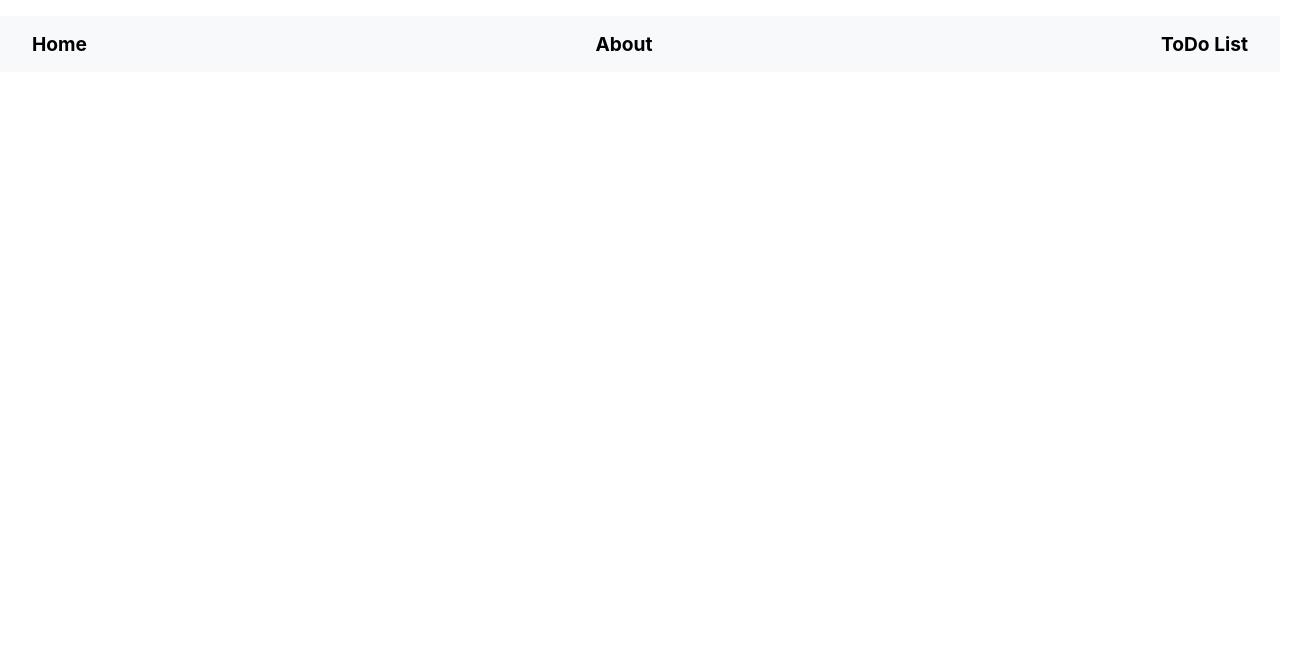
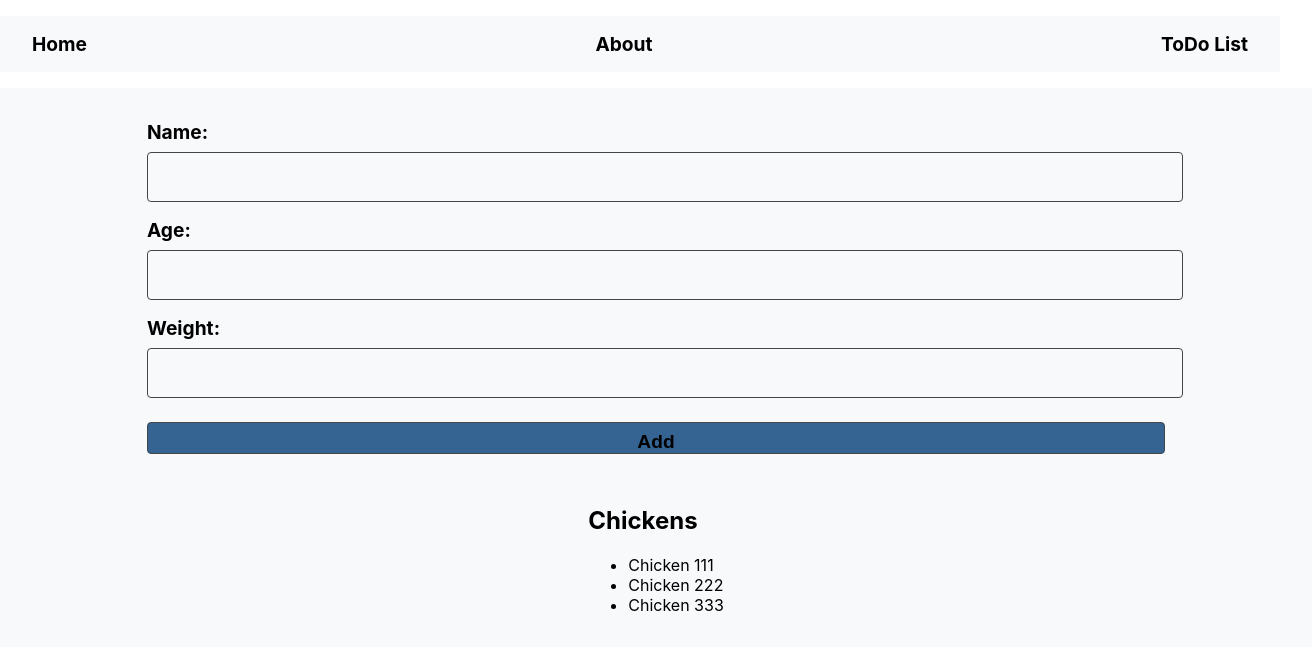
Before and after one commit to troias/TS-Muckarond, a React (Create React App) app: page / in a window 1280 px wide. Shown: the top 650 px of the page, 1312 px wide, since content can reach past the window. Built offline with nearby package versions, Linux system fonts and the light colour scheme.

Commit message:
scribble code

```diff
--- a/package.json
+++ b/package.json
@@ -39,5 +39,8 @@
       "last 1 firefox version",
       "last 1 safari version"
     ]
+  },
+  "devDependencies": {
+    "jest": "^28.1.3"
   }
 }
--- a/src/App.css
+++ b/src/App.css
@@ -20,7 +20,7 @@
   font-size: 1.2rem;
   font-weight: bold;
   transition: all 0.3s ease-in-out;
-  -ms-text-underline-position: unset;
+
 
 
 
@@ -44,27 +44,18 @@
   animation-delay: 0s;
   animation-iteration-count: 1;
 
-
-
   }
 
   @keyframes navHover {
     0% {
       transform: scale(1);
 
-
-
-
     }
     50% {
       transform: scale(1.2);
-
-
-
     }
     100% {
       transform: scale(1);
-
     }
   }
 
@@ -72,3 +63,70 @@
   color: #010102;
   text-decoration: none;
 }
+
+.chicken-form {
+  display: flex;
+  flex-direction: column;
+  align-items: center;
+  justify-content: space-around;
+  width: 100%;
+  height: 100%;
+  background-color: #f8f9fa;
+  padding: 1rem;
+}
+
+.chicken-form input {
+  width: 100%;
+  height: 2rem;
+  border: 1px solid #42464a;
+  border-radius: 0.25rem;
+  padding: 0.5rem;
+  margin-bottom: 1rem;
+  font-size: 1.2rem;
+  font-weight: bold;
+  color: #010102;
+  background-color: #f8f9fa;
+  transition: all 0.3s ease-in-out;
+  padding-top: 0.5rem;
+  margin-top: 0.5rem;
+}
+
+.chicken-form input:focus {
+  outline: none;
+  border: 1px solid #f1f2f6;
+  box-shadow: 0 0 0 0.2rem rgba(0, 0, 0, 0.25);
+}
+
+.chicken-form input:focus:invalid {
+  border: 1px solid #f1f2f6;
+  box-shadow: 0 0 0 0.2rem rgba(0, 0, 0, 0.25);
+}
+
+.chicken-form input:focus:valid {
+  border: 1px solid #010102;
+  box-shadow: 0 0 0 0.2rem rgba(0, 0, 0, 0.25);
+}
+
+.chicken-form label {
+  font-size: 1.2rem;
+  font-weight: bold;
+  color: #010102;
+  padding-bottom: 0.5rem;
+}
+
+.chicken-form button {
+  width: 100%;
+  height: 2rem;
+  border: 1px solid #42464a;
+  border-radius: 0.25rem;
+  padding: 0.5rem;
+  margin-bottom: 1rem;
+  font-size: 1.2rem;
+  font-weight: bold;
+  color: #010102;
+  background-color: #356392;
+  transition: all 0.3s ease-in-out;
+  padding-top: 0.5rem;
+  margin-top: 0.5rem;
+
+}
--- a/src/App.tsx
+++ b/src/App.tsx
@@ -1,17 +1,81 @@
-import React from 'react'
+import React, { useReducer, useRef, useState } from 'react'
 import logo from './logo.svg'
 import './App.css'
+import Chicken from './models/chicken'
+
+
+type ChickenType = {
+  id: string
+  name: string
+  age: number
+  weight: number
+  getWeight(): number
+}
+
+type ChickenFormProps = {
+
+}
+
+type ChickenFormState = {
+  id: string
+  name: string
+  age: number
+  weight: number
+}
+
+
+
+const initialState = {
+  chickens: [
+    new Chicken("1", "Chicken 1", 1, 1),
+    new Chicken("2", "Chicken 2", 2, 2),
+    new Chicken("3", "Chicken 3", 3, 3),
+  ]
+}
+
+
+
+
+console.log("initialState", initialState)
+
+const reducer = (state: any, action: any) => {
+  switch (action.type) {
+    case 'ADD_CHICKEN':
+      return {
+        ...state,
+        chickens: [...state.chickens, action.payload]
+      }
+    case 'REMOVE_CHICKEN':
+      return {
+        ...state,
+        chickens: state.chickens.filter((chicken: any) => chicken.id !== action.payload)
+      }
+    default:
+      return state
+  }
+}
+
+
 
 function App() {
+
+  const [state, dispatch] = useReducer(reducer, initialState)
+
+  console.log("state", state)
+
   return (
     <div>
       <header className="App-header">
         <NavBar />
       </header>
 
-      <div className="App">
-
+      <div className="chicken-form">
+        <ChickenForm />
         <div>
+          <div>
+            <h2>Chickens</h2>
+            <ChickenList />
+          </div>
 
         </div>
       </div>
@@ -23,7 +87,7 @@ const NavBar = () => {
   return (
     <nav className="navbar__wraper">
       <ul className="navbar">
-        <li className="navbar__item">
+        <li >
           <a href="#">Home</a>
         </li>
         <li>
@@ -37,4 +101,121 @@ const NavBar = () => {
   )
 }
 
+const ChickenList = () => {
+  const [state, dispatch] = useReducer(reducer, initialState)
+  return (
+    <div className="chicken-list">
+      <ul>
+        {state.chickens.map((chicken: any) => {
+          return (
+            <li key={chicken.id}>
+              <span>{chicken.name}</span>
+              <span>{chicken.age}</span>
+              <span>{chicken.weight}</span>
+            </li>
+          )
+        }
+        )}
+      </ul>
+    </div>
+  )
+}
+
+
+const ChickenForm: React.FC<ChickenFormProps> = () => {
+
+  const [state, dispatch] = useReducer(reducer, initialState)
+
+  const [name, setName] = useState('')
+  const [age, setAge] = useState(0)
+  const [weight, setWeight] = useState(0)
+
+
+  const handleSubmit = (e: any) => {
+    e.preventDefault()
+
+
+
+    const id = Math.random().toString()
+
+    const nameRef = nameInput.current.value || name
+    const ageRef = ageInput.current.value || age
+    const weightRef = weightInput.current.value || weight
+
+    const chicken: ChickenFormState = new Chicken(id, nameRef, ageRef, weightRef)
+
+
+    // console.log("id", id),
+    console.log("chicken", chicken)
+
+
+
+
+    // const chicken = new Chicken(id, name, age, weight)
+
+
+
+
+
+
+    // console.log("e.target.elements", chicken)
+
+    dispatch({ type: 'ADD_CHICKEN', chicken })
+
+  }
+
+  const nameInput = useRef<any>(null) // useRef is a hook that lets you refer to DOM nodes so you can attach event listeners to them.
+  const ageInput = useRef<any>(null)
+  const weightInput = useRef<any>(null)
+
+  const inputHandler = (e: any) => {
+    switch (e.target.name) {
+      case 'name':
+        setName(e.target.value)
+        break
+      case 'age':
+        setAge(e.target.value)
+        break
+      case 'weight':
+        setWeight(e.target.value)
+        break
+      default:
+        break
+    }
+  }
+
+
+
+  return (
+    <div className="chicken-form">
+      <form >
+        <label>
+          Name:
+          <input type="text" ref={nameInput} onChange={inputHandler} />
+        </label>
+        <label>
+          Age:
+          <input type="text" ref={ageInput} /// <reference path="" />
+            onChange={inputHandler} />
+        </label>
+        <label>
+          Weight:
+          <input type="text" ref={weightInput} onChange={inputHandler} />
+        </label>
+        <div className="button-wrapper">
+
+          <button type="submit" onClick={handleSubmit}>Add</button>
+        </div>
+      </form>
+    </div>
+  )
+}
+
+
+
+
+
+
+
+
 export default App
--- /dev/null
+++ b/src/models/chicken.tsx
@@ -0,0 +1,19 @@
+class Chicken {
+    id: string
+    name: string
+    age: number
+    weight: number
+    getWeight(): number {
+        return this.weight
+    }
+
+    constructor(id: string, name: string, age: number, weight: number) {
+        this.id = id
+        this.name = name
+        this.age = age
+        this.weight = weight
+    }
+
+}
+
+export default Chicken
```
Also changed, not shown: 2 other files (tests, documents, lock files or other folders).
